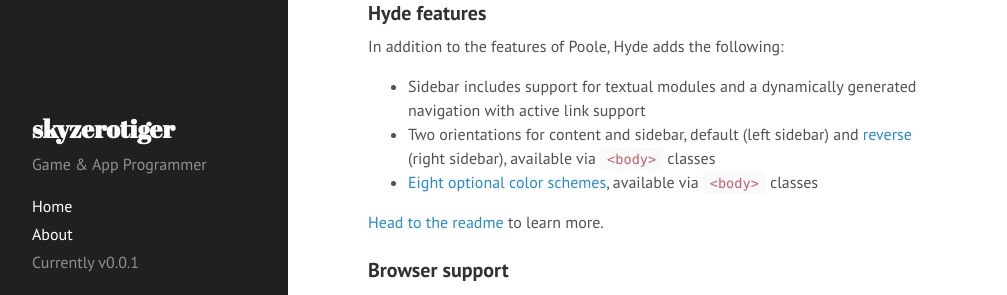
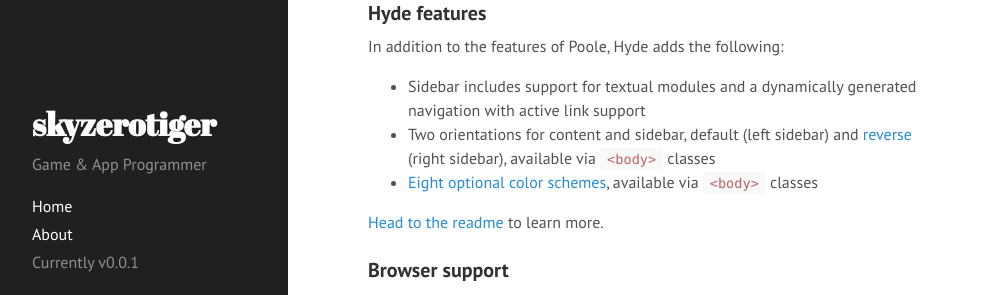
Before and after one commit to skyzerotiger/skyzerotiger.github.io, a Jekyll site: the page built from index.html, in a window 1280 px wide. Shown: the part 552-847 px from the top of the page, without its empty margins (0-1007 px from the left). Built offline with Jekyll 4.4.1, drawn with Linux system fonts in a browser that asks for light colours; the list of posts is cut into pages by our own code.

Commit message:
Update hyde.css

```diff
--- a/public/css/hyde.css
+++ b/public/css/hyde.css
@@ -80,7 +80,7 @@ html {
   color: #fff;
   margin-top: 0;
   font-family: "Abril Fatface", serif;
-  font-size: 1.55rem;
+  font-size: 2.0rem;
 }
 
 /* Sidebar nav */
```
